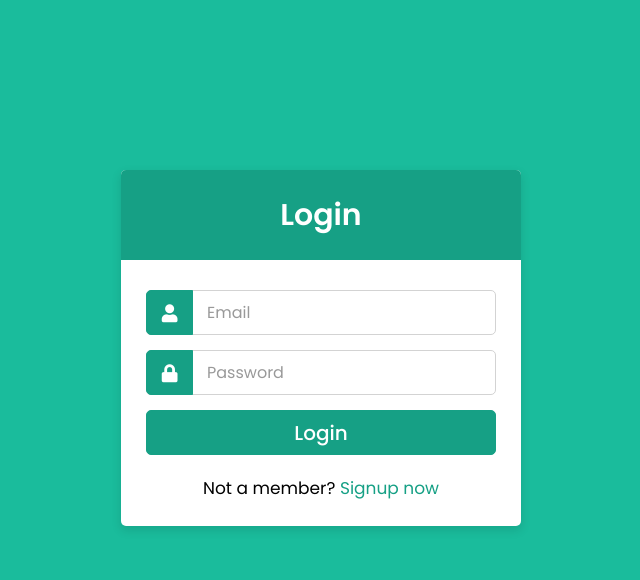
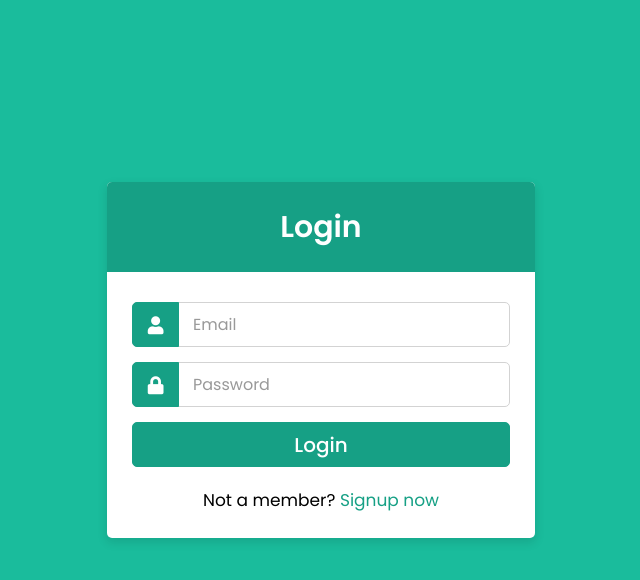
Before and after one commit to alien-cyber/delta_web_task3, a Flask app: page / in a window 1280 px wide. Shown: the top 580 px of the page, without its empty margins (319-959 px from the left). Run offline with Flask 3, Linux system fonts and the light colour scheme.

Commit message:
Update login.css

```diff
--- a/static/styles/login.css
+++ b/static/styles/login.css
@@ -14,9 +14,13 @@ body{
 }
 .container{
   max-width: 440px;
-  padding: 0 20px;
-  margin: 170px auto;
+  position: absolute;
+  top: 45%;
+  left: 50%;
+  transform: translate(-50%, -50%);
 }
+
+
 .wrapper{
   width: 100%;
   background: #fff;
```
